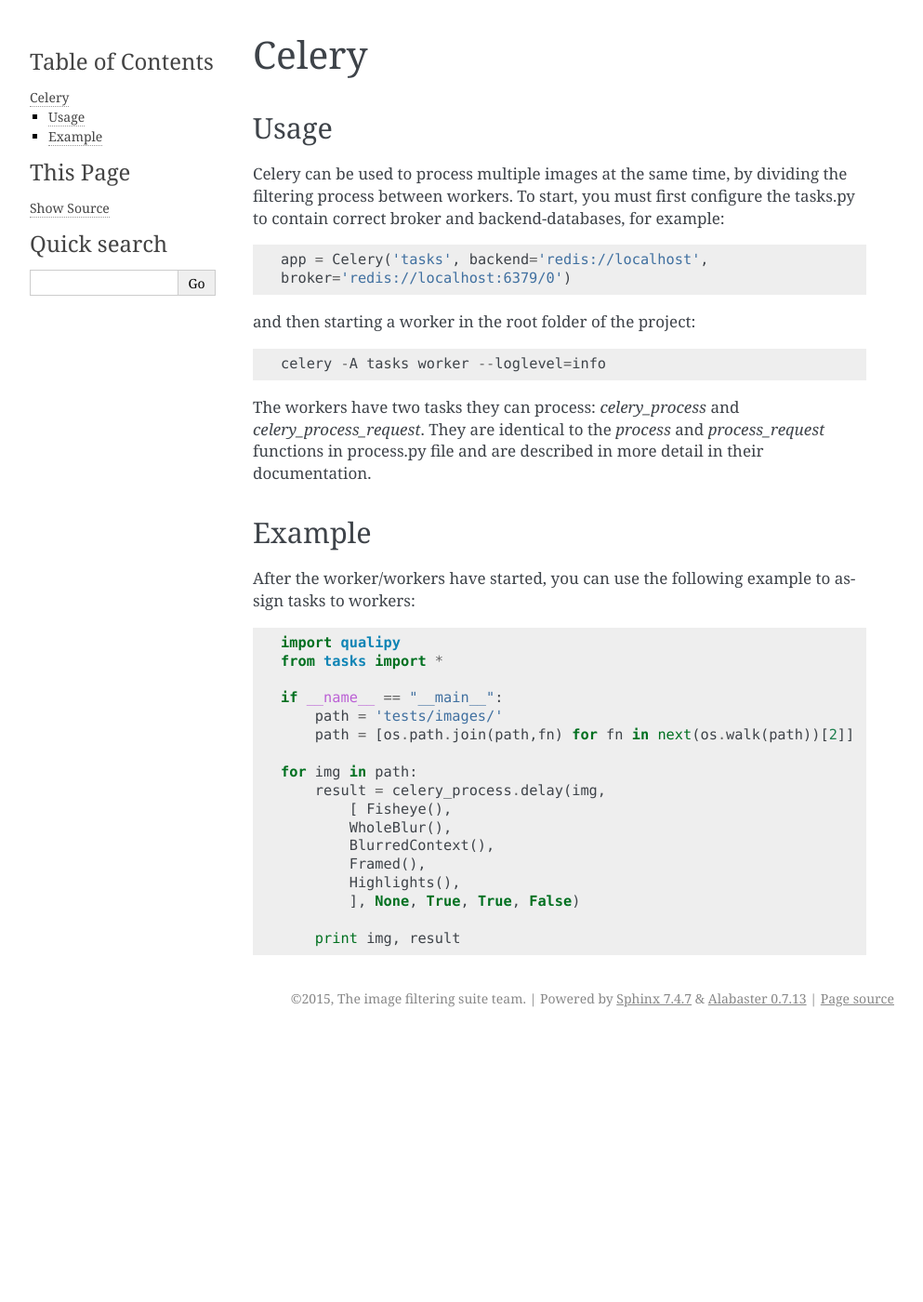
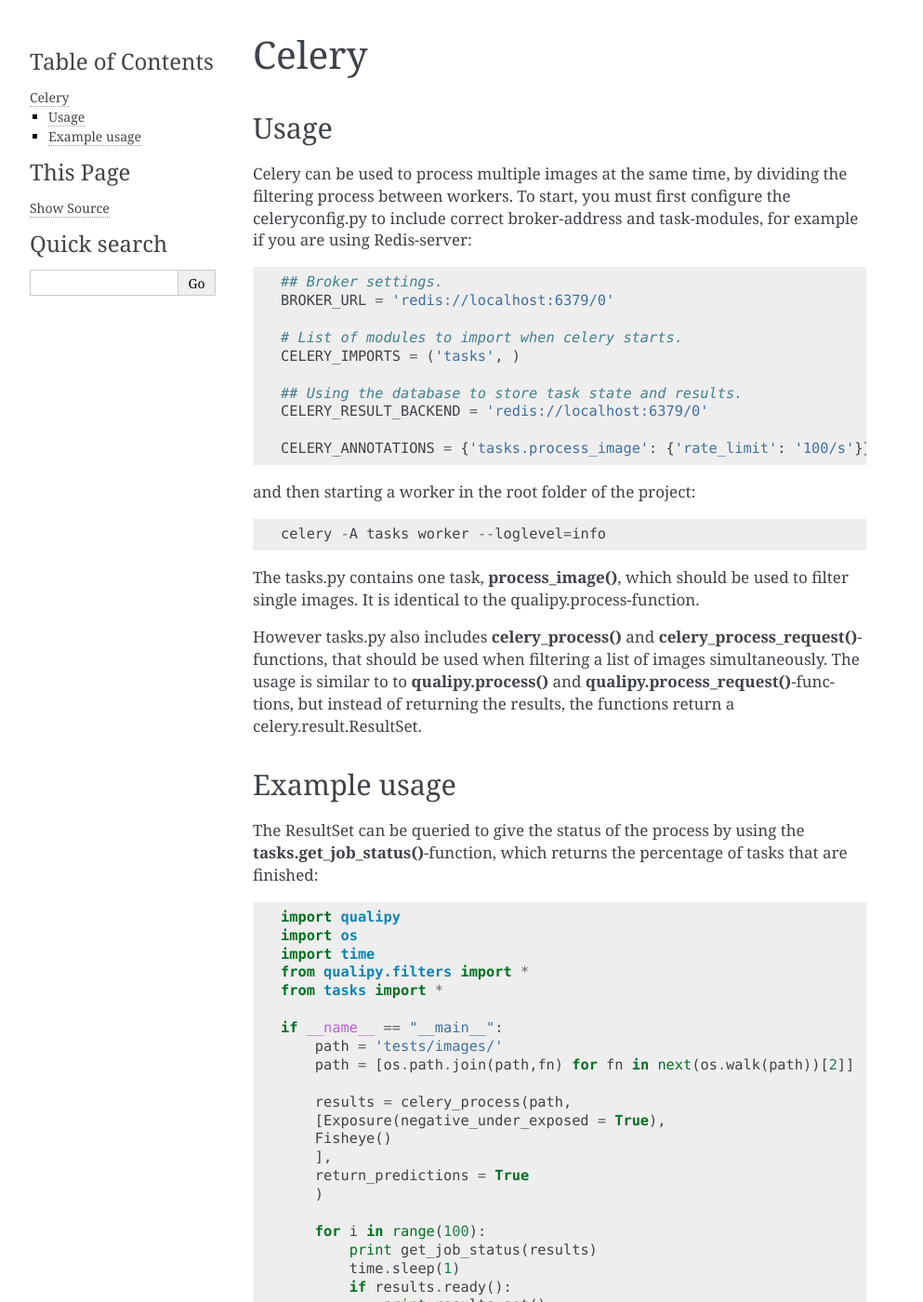
Before and after one commit to vismantic-ohtuprojekti/qualipy, a Sphinx documentation site: the page built from docs/celery.rst, in a window 1280 px wide and 1400 px high. Shown: the whole window at 93% size, without its empty margins (148-1141 px from the left). Built offline with Sphinx 7.4.7, drawn with Linux system fonts in a browser that asks for light colours; some of the changed text lies outside the part shown.

Commit message:
more documentation for celery

```diff
--- a/docs/celery.rst
+++ b/docs/celery.rst
@@ -3,35 +3,97 @@
 
 Usage
 -----
-Celery can be used to process multiple images at the same time, by dividing the filtering process between workers. To start, you must first configure the tasks.py to contain correct broker and backend-databases, for example::
+Celery can be used to process multiple images at the same time, by dividing the filtering process between workers. To start, you must first configure the celeryconfig.py to include correct broker-address and task-modules, for example if you are using Redis-server::
 
-    app = Celery('tasks', backend='redis://localhost',
-    broker='redis://localhost:6379/0')
+    ## Broker settings.
+    BROKER_URL = 'redis://localhost:6379/0'
+
+    # List of modules to import when celery starts.
+    CELERY_IMPORTS = ('tasks', )
+
+    ## Using the database to store task state and results.
+    CELERY_RESULT_BACKEND = 'redis://localhost:6379/0'
+
+    CELERY_ANNOTATIONS = {'tasks.process_image': {'rate_limit': '100/s'}}
 
 and then starting a worker in the root folder of the project::
 
     celery -A tasks worker --loglevel=info
 
-The workers have two tasks they can process: *celery_process* and *celery_process_request*. They are identical to the *process* and *process_request* functions in process.py file and are described in more detail in their documentation.
+The tasks.py contains one task, **process_image()**, which should be used to filter single images. It is identical to the qualipy.process-function.
 
-Example
--------
-After the worker/workers have started, you can use the following example to assign tasks to workers::
+However tasks.py also includes **celery_process()** and **celery_process_request()**-functions, that should be used when filtering a list of images simultaneously. The usage is similar to to **qualipy.process()** and **qualipy.process_request()**-functions, but instead of returning the results, the functions return a celery.result.ResultSet.
+
+Example usage
+-------------
+
+The ResultSet can be queried to give the status of the process by using the **tasks.get_job_status()**-function, which returns the percentage of tasks that are finished::
 
     import qualipy
+    import os
+    import time
+    from qualipy.filters import *
     from tasks import *
 
     if __name__ == "__main__":
         path = 'tests/images/'
         path = [os.path.join(path,fn) for fn in next(os.walk(path))[2]]
 
-    for img in path:
-        result = celery_process.delay(img,
-            [ Fisheye(),
-            WholeBlur(),
-            BlurredContext(),
-            Framed(),
-            Highlights(),
-            ], None, True, True, False)
+        results = celery_process(path,
+        [Exposure(negative_under_exposed = True),
+        Fisheye()
+        ],
+        return_predictions = True
+        )
 
-        print img, result
+        for i in range(100):
+            print get_job_status(results)
+            time.sleep(1)
+            if results.ready():
+                print results.get()
+                break
+
+Results from given example::
+
+    0.0
+    12.5
+    25.0
+    25.0
+    31.25
+    50.0
+    56.25
+    62.5
+    68.75
+    87.5
+    [{'tests/images/exposure_sample_good.jpg': {'fisheye': 0, 'exposure': 0.28520000000000001}},
+    {'tests/images/cross_processed.png': {'fisheye': 1, 'exposure': 0.97881355932203395}},
+    {'tests/images/pattern.jpg': {'fisheye': 1, 'exposure': 0.22315558802045288}},
+    {'tests/images/under_exposure_sample.jpg': {'fisheye': 0, 'exposure': -1}}] and so on...
+
+You could simply just use the **results.get()** if you want to get the results as soon as they are ready.
+
+The **celery_process_request()**-function works the same way::
+
+    results = celery_process_request('{ "images": {"tests/images/exif.JPG": [ 50, 50, 200, 200 ],
+     "tests/images/lama.jpg": [ 50, 50, 200, 200 ]},
+     "filters": {"hdr": { },"pattern": { },"blurred_context": { }},
+     "return_predictions": false,"combine_results": true,"sort_filters": true}')
+
+    print results.get()
+
+Results from given sample::
+
+    [{u'tests/images/lama.jpg': False}, {u'tests/images/exif.JPG': False}]
+
+Last but not least, processing single images with celery::
+
+    result = process_image.delay('tests/images/exif.JPG',
+        [Framed(),
+        Highlights(),
+        ], None, True, True, False)
+
+    print result.get()
+
+Results from given sample::
+
+    {'tests/images/exif.JPG': {'highlights': 0, 'framed': 0}}
--- a/docs/text_detection.rst
+++ b/docs/text_detection.rst
@@ -6,7 +6,7 @@
 
 The filter can be used by itself or in combination with the imgfilter.process function by adding a **TextDetection** class instance to the list of filters to be used. Uses `tesseract-ocr <https://code.google.com/p/tesseract-ocr/>`_ to find text in images.
 
-.. currentmodule:: imgfilter.filters.text_detection
+.. currentmodule:: qualipy.filters.text_detection
 .. autoclass:: TextDetection
    :members:
 
```
Also changed, not shown: tasks.py (+10 -11 lines).
